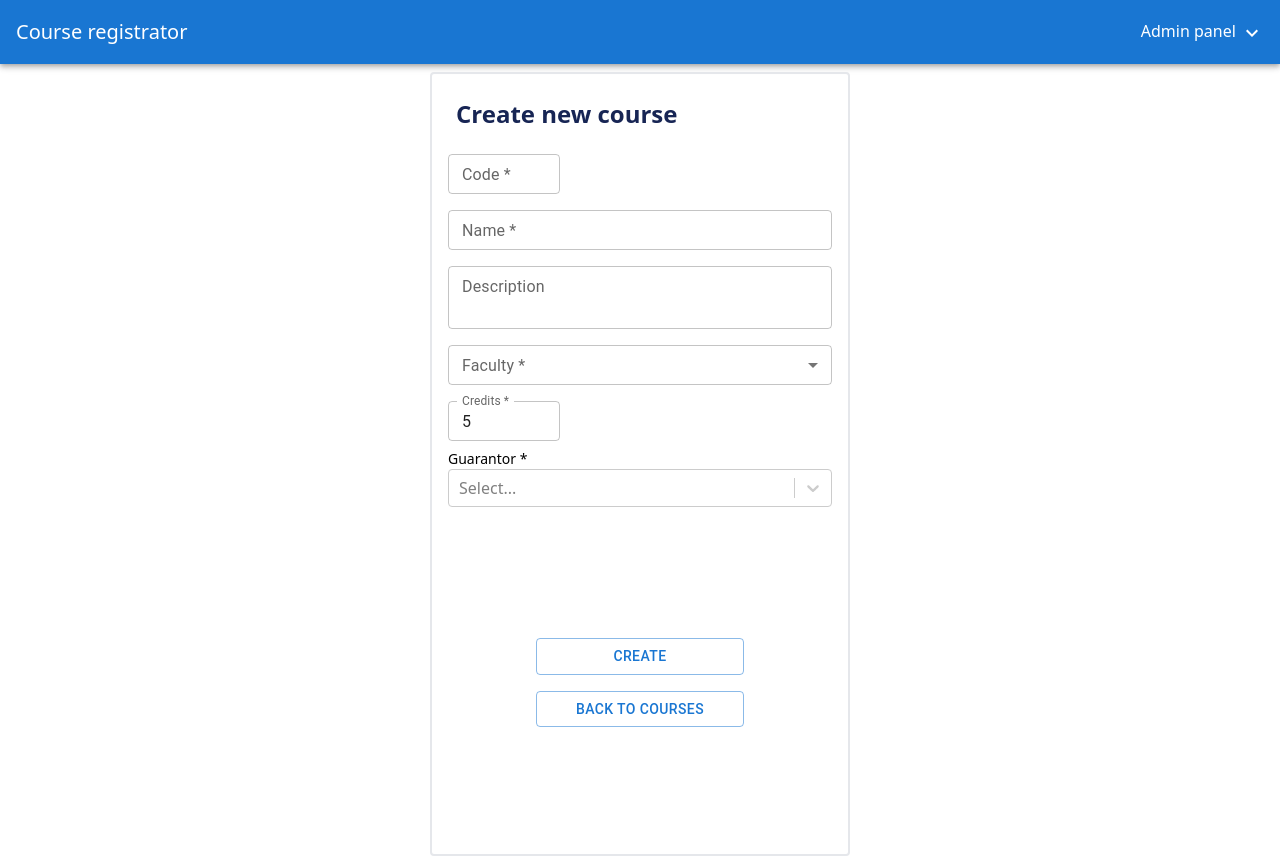
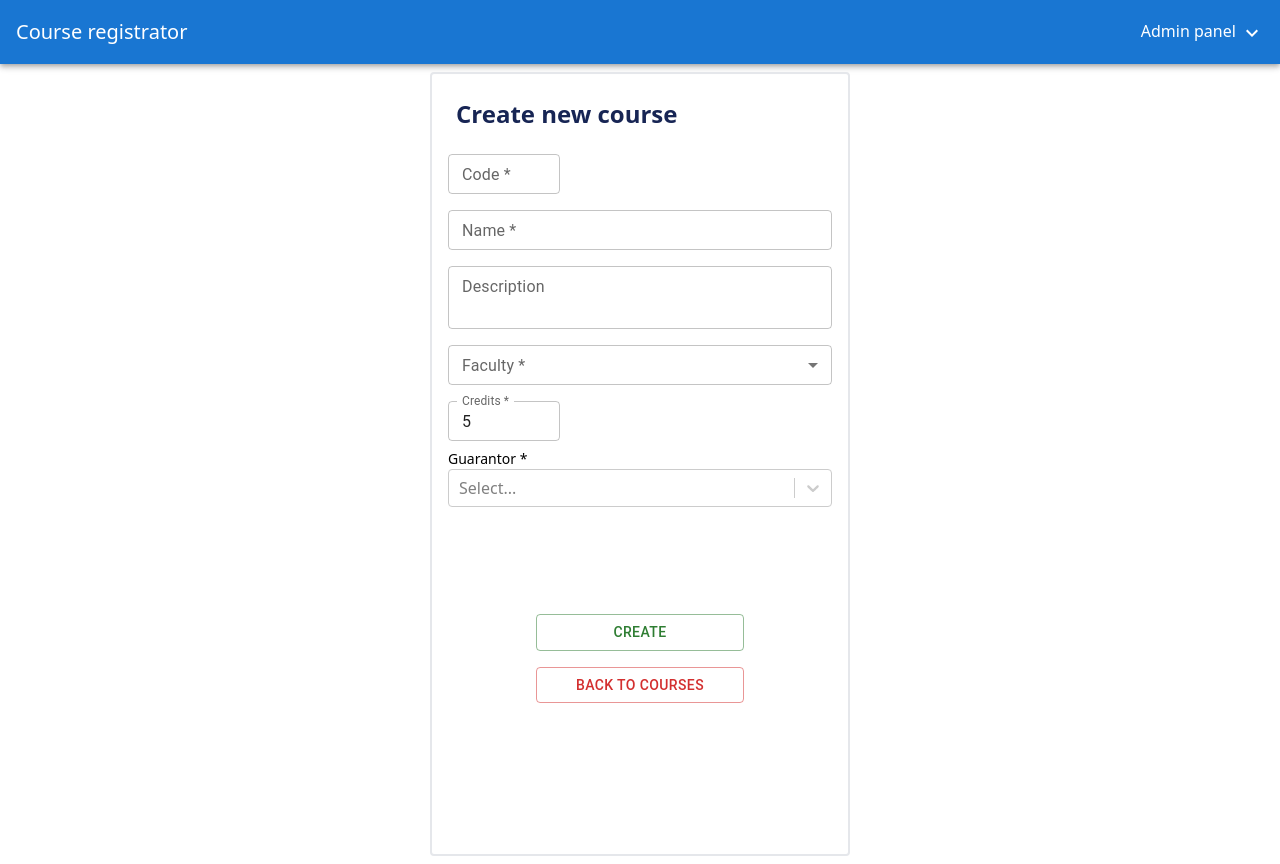
Before and after one commit to TheRikej/courses-registrator, a React (Vite) app in the folder application/: page /courses/create in a window 1280 px wide. Built offline with nearby package versions, Linux system fonts and the light colour scheme.

Commit message:
feat: add color buttons

```diff
--- a/application/src/pages/CourseForm.tsx
+++ b/application/src/pages/CourseForm.tsx
@@ -180,11 +180,11 @@ const CourseForm = () => {
         </FormHelperText>
 
         <div className="flex flex-col content-center justify-center m-auto">
-          <Button className="w-52" type="submit" variant="outlined" sx={{ margin: '1rem 2rem' }}>
+          <Button color="success" className="w-52" type="submit" variant="outlined" sx={{ margin: '1rem 2rem' }}>
             Create
           </Button>
           <Link to="/courses/">
-            <Button className="w-52" type="submit" variant="outlined" sx={{ margin: '0 2rem 1rem' }}>
+            <Button color="error" className="w-52" type="submit" variant="outlined" sx={{ margin: '0 2rem 4rem' }}>
               Back to courses
             </Button>
           </Link>
--- a/application/src/pages/CourseSemesterForm.tsx
+++ b/application/src/pages/CourseSemesterForm.tsx
@@ -304,11 +304,11 @@ const CourseSemesterForm = () => {
       </FormHelperText>
 
       <div className="flex flex-col content-center justify-center m-auto">
-        <Button className="w-52" type="submit" variant="outlined" sx={{ margin: '1rem 2rem' }}>
+        <Button color="success" className="w-52" type="submit" variant="outlined" sx={{ margin: '1rem 2rem' }}>
           Submit
         </Button>
         <Link to={"/courses/" + code}>
-          <Button className="w-52" type="submit" variant="outlined" sx={{ margin: '0 2rem 1rem' }}>
+          <Button color="error" className="w-52" type="submit" variant="outlined" sx={{ margin: '0 2rem 4rem' }}>
             Back to {code}
           </Button>
         </Link>
--- a/application/src/pages/SemesterForm.tsx
+++ b/application/src/pages/SemesterForm.tsx
@@ -1,9 +1,9 @@
 import * as React from 'react';
 import {Controller, useForm} from 'react-hook-form';
-import {TextField, Button, MenuItem, FormHelperText} from '@mui/material';
+import {TextField, Button, MenuItem} from '@mui/material';
 import { zodResolver } from '@hookform/resolvers/zod';
 import { z } from 'zod';
-import {DateTimePicker, TimePicker} from "@mui/x-date-pickers";
+import {DateTimePicker} from "@mui/x-date-pickers";
 import {Link} from "react-router-dom";
 
 const schema = z.object({
@@ -134,11 +134,11 @@ const SemesterForm = () => {
       </div>
 
       <div className="flex flex-col content-center justify-center">
-        <Button className="w-52" type="submit" variant="outlined" sx={{ margin: '1rem 2rem' }}>
+        <Button color="success" className="w-52" type="submit" variant="outlined" sx={{ margin: '1rem 2rem' }}>
           Create
         </Button>
         <Link to="/semesters/">
-            <Button className="w-52" type="submit" variant="outlined" sx={{ margin: '0 2rem' }}>
+            <Button color="error" className="w-52" type="submit" variant="outlined" sx={{ margin: '0 2rem' }}>
               Back to semesters
             </Button>
         </Link>
--- a/application/src/pages/Semesters.tsx
+++ b/application/src/pages/Semesters.tsx
@@ -5,6 +5,7 @@ import {Link} from "react-router-dom";
 import formatSemester from "../utils/semester";
 
 const Semesters = () => {
+    //TODO: fetch semesters
     const sems = [{
             year: 2025,
             season: "SPRING",
@@ -42,6 +43,7 @@ const Semesters = () => {
             semesterEnd: new Date(2026, 11, 29),
         }];
 
+    //TODO: make remove working
     return (
         <div className="flex flex-col flex-start m-2">
             <h1 className="font-poppins text-2xl mx-6 my-3 font-bold text-blue-950">
--- a/application/src/pages/SeminarGroupForm.tsx
+++ b/application/src/pages/SeminarGroupForm.tsx
@@ -258,11 +258,11 @@ const CourseSemesterForm = () => {
       </FormHelperText>
 
         <div className="flex flex-col content-center justify-center m-auto">
-            <Button className="w-52" type="submit" variant="outlined" sx={{ margin: '1rem 2rem' }}>
+            <Button color="success" className="w-52" type="submit" variant="outlined" sx={{ margin: '1rem 2rem' }}>
                 Create
             </Button>
             <Link to={"/courses/" + code}>
-                <Button className="w-52" type="submit" variant="outlined" sx={{ margin: '0 2rem 1rem' }}>
+                <Button color="error" className="w-52" type="submit" variant="outlined" sx={{ margin: '0 2rem 2rem' }}>
                     Back to {code}
                 </Button>
             </Link>
```
